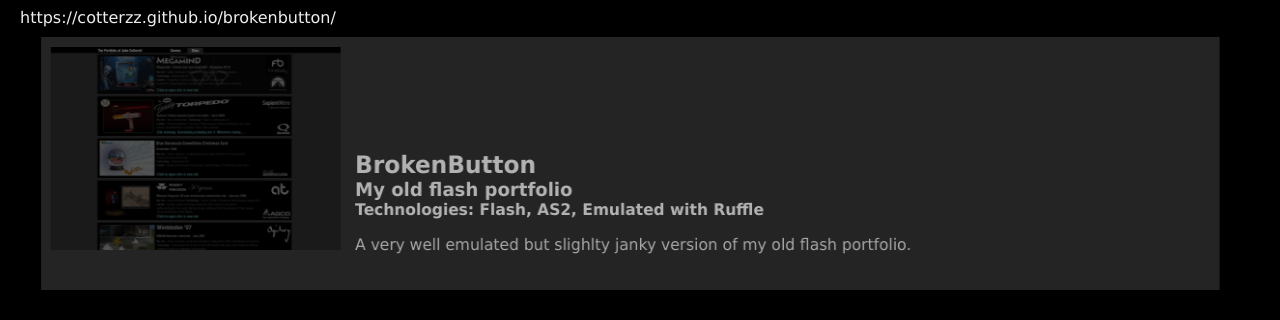
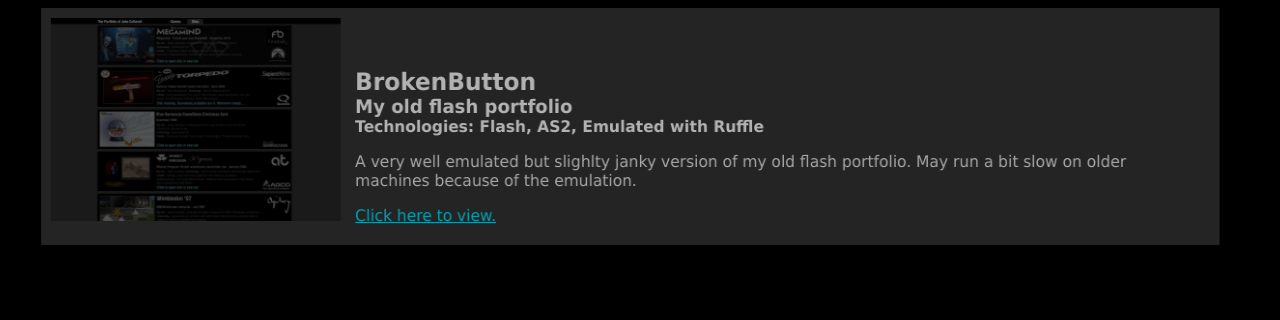
Before and after one commit to Cotterzz/Johnc.pro, a plain HTML site: page index.html in a window 1280 px wide. Shown: the part 4025-4345 px from the top of the page. After the commit the page ends 4300 px from the top, so only its background shows below. Drawn offline with Linux system fonts and the light colour scheme.

Commit message:
Update index.html

```diff
--- a/index.html
+++ b/index.html
@@ -234,14 +234,15 @@
 			</div>
 		</div>
 
-		https://cotterzz.github.io/brokenbutton/
+
 		<div class="pfitem" id="oldbb">
 			<img src="/img/bbold.png" alt="me" width="300">
 			<div class="pftext">
 				<h2>BrokenButton</h2>
 				<h3>My old flash portfolio</h3>
 				<h4>Technologies: Flash, AS2, Emulated with Ruffle</h4>
-				<p>A very well emulated but slighlty janky version of my old flash portfolio.</p>
+				<p>A very well emulated but slighlty janky version of my old flash portfolio. May run a bit slow on older machines because of the emulation.</p>
+				<a href="https://cotterzz.github.io/brokenbutton/" target="_blank">Click here to view.</a><br/>
 			</div>
 		</div>
 	</body>
```
